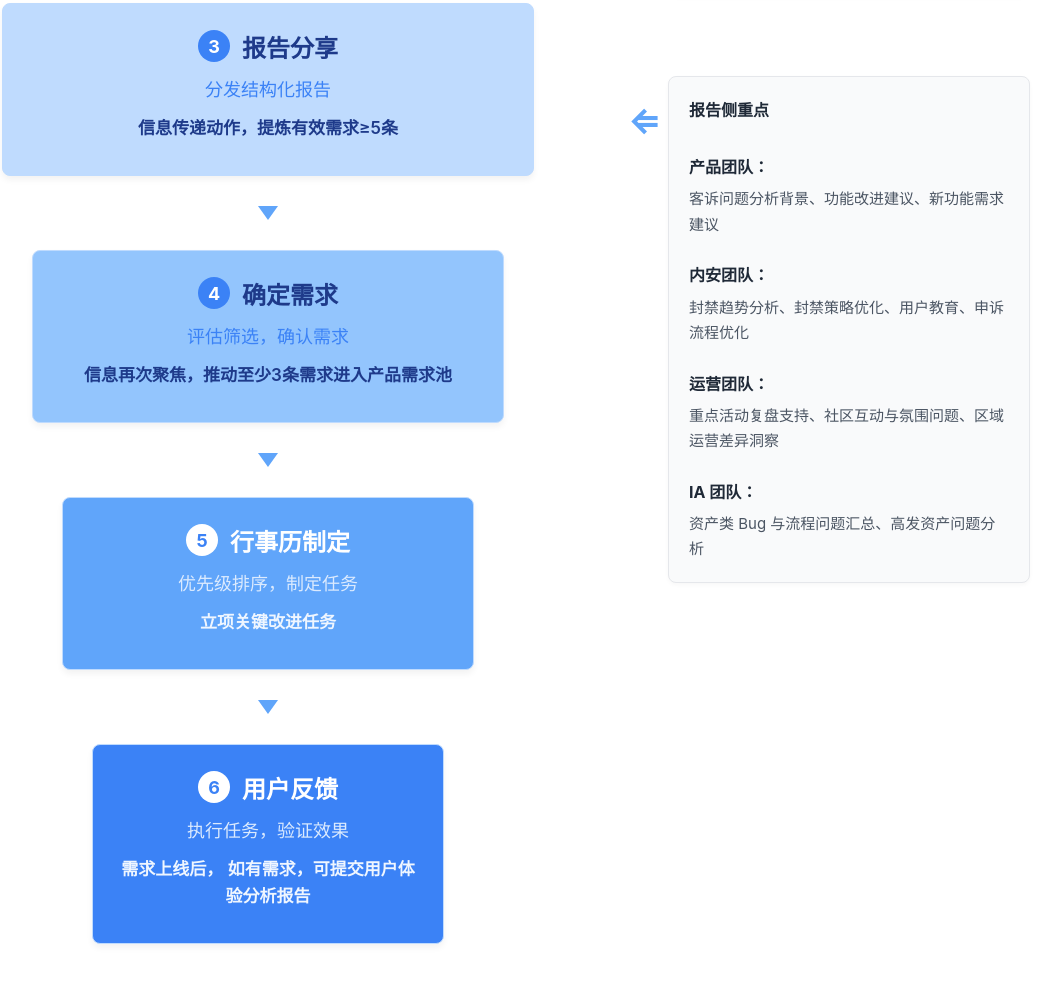
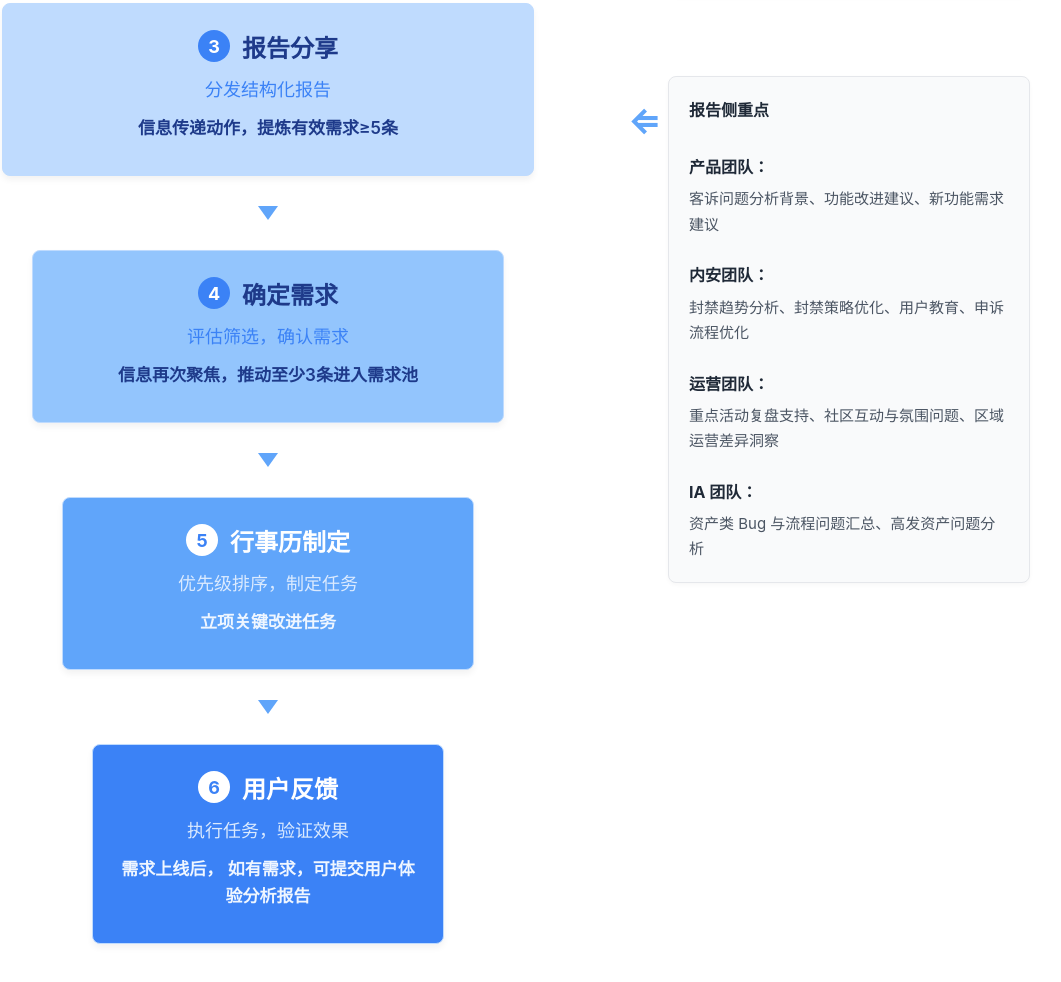
Before and after one commit to oooowen1111/-, a plain HTML site: page index.html in a window 1280 px wide. Shown: the part 561-1543 px from the top of the page, without its empty margins (162-1223 px from the left). Drawn offline with Linux system fonts and the light colour scheme.

Commit message:
Update index.html

```diff
--- a/index.html
+++ b/index.html
@@ -195,7 +195,7 @@
             <div class="arrow"></div>
             <div class="funnel-step step-3"> <div class="step-title"> <div class="step-number">3</div> <h3>报告分享</h3> </div> <p>分发结构化报告</p> <p class="data-scale">信息传递动作，提炼有效需求≥5条</p> </div>
             <div class="arrow"></div>
-            <div class="funnel-step step-4"> <div class="step-title"> <div class="step-number">4</div> <h3>确定需求</h3> </div> <p>评估筛选，确认需求</p> <p class="data-scale">信息再次聚焦，推动至少3条需求进入产品需求池</p> </div>
+            <div class="funnel-step step-4"> <div class="step-title"> <div class="step-number">4</div> <h3>确定需求</h3> </div> <p>评估筛选，确认需求</p> <p class="data-scale">信息再次聚焦，推动至少3条进入需求池</p> </div>
             <div class="arrow"></div>
             <div class="funnel-step step-5"> <div class="step-title"> <div class="step-number">5</div> <h3>行事历制定</h3> </div> <p>优先级排序，制定任务</p> <p class="data-scale">立项关键改进任务</p> </div>
             <div class="arrow"></div>
```
